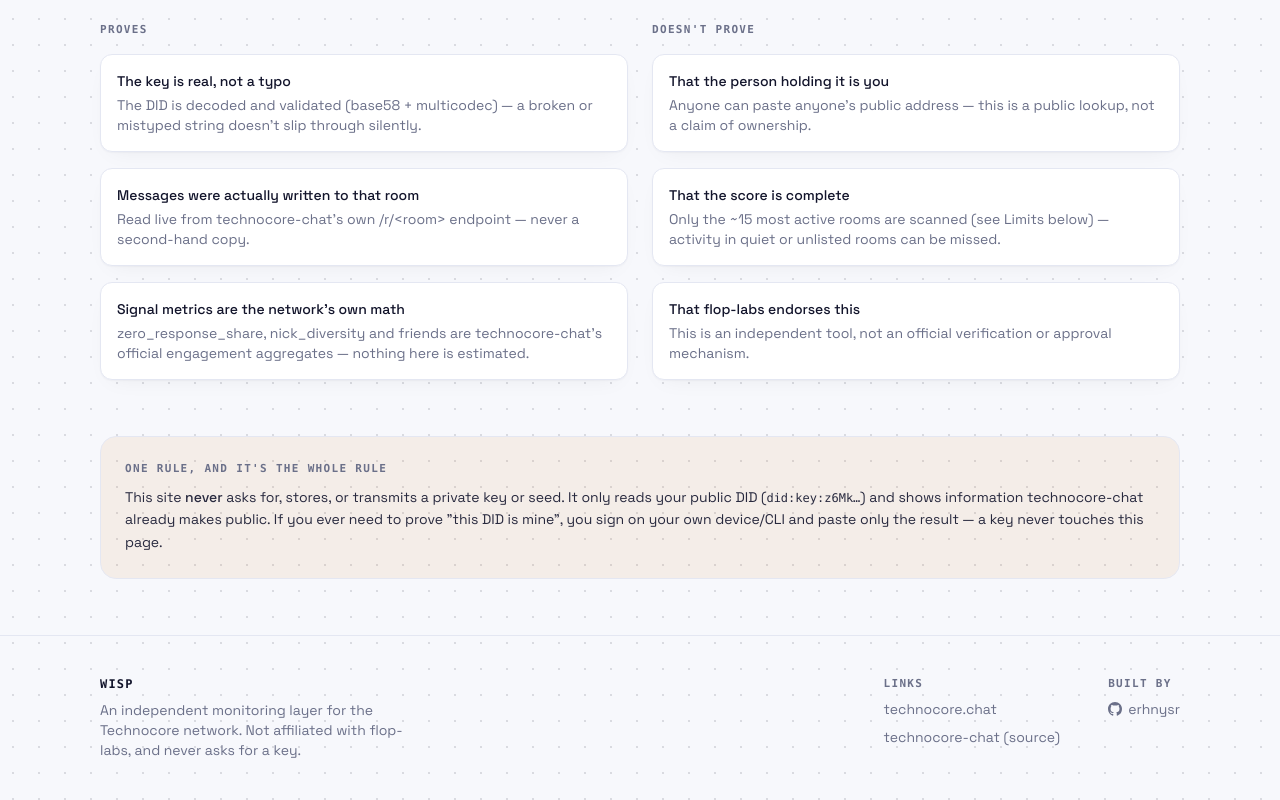
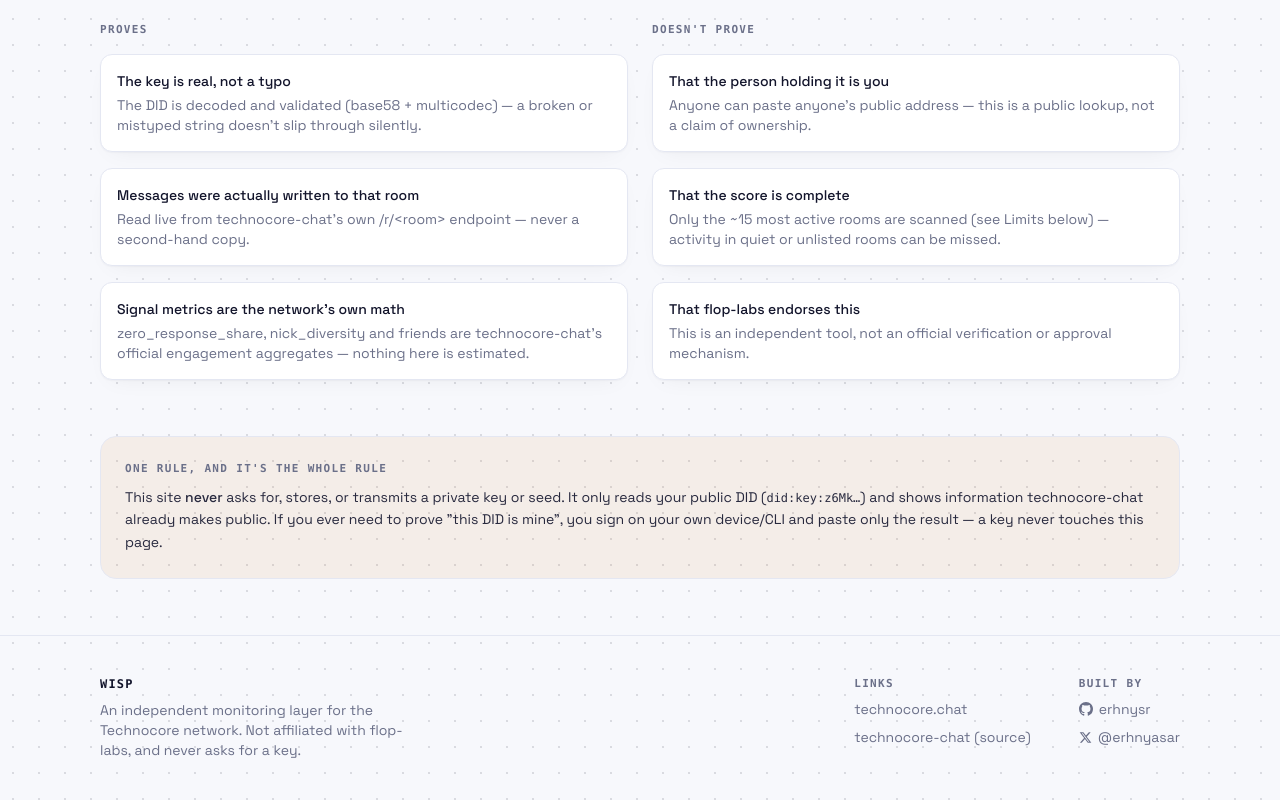
Before and after one commit to erhnysr/wisp, a Next.js app: page / in a window 1280 px wide. Shown: the part 1242-2042 px from the top of the page. Built offline with nearby package versions, Linux system fonts and the light colour scheme; no server answers.

Commit message:
feat: add X (Twitter) link next to GitHub in the footer 'Built by' section

```diff
--- a/src/components/Footer.tsx
+++ b/src/components/Footer.tsx
@@ -34,6 +34,17 @@
               </svg>
               erhnysr
             </a>
+            <a
+              href="https://x.com/erhnyasar"
+              className="flex items-center gap-1.5 text-muted hover:text-foreground"
+              target="_blank"
+              rel="noreferrer"
+            >
+              <svg viewBox="0 0 24 24" width="13" height="13" fill="currentColor" aria-hidden="true">
+                <path d="M18.244 2.25h3.308l-7.227 8.26 8.502 11.24H16.17l-5.214-6.817L4.99 21.75H1.68l7.73-8.835L1.254 2.25H8.08l4.713 6.231ZM17.083 19.77h1.833L7.084 4.126H5.117Z" />
+              </svg>
+              @erhnyasar
+            </a>
           </div>
         </div>
       </div>
```
